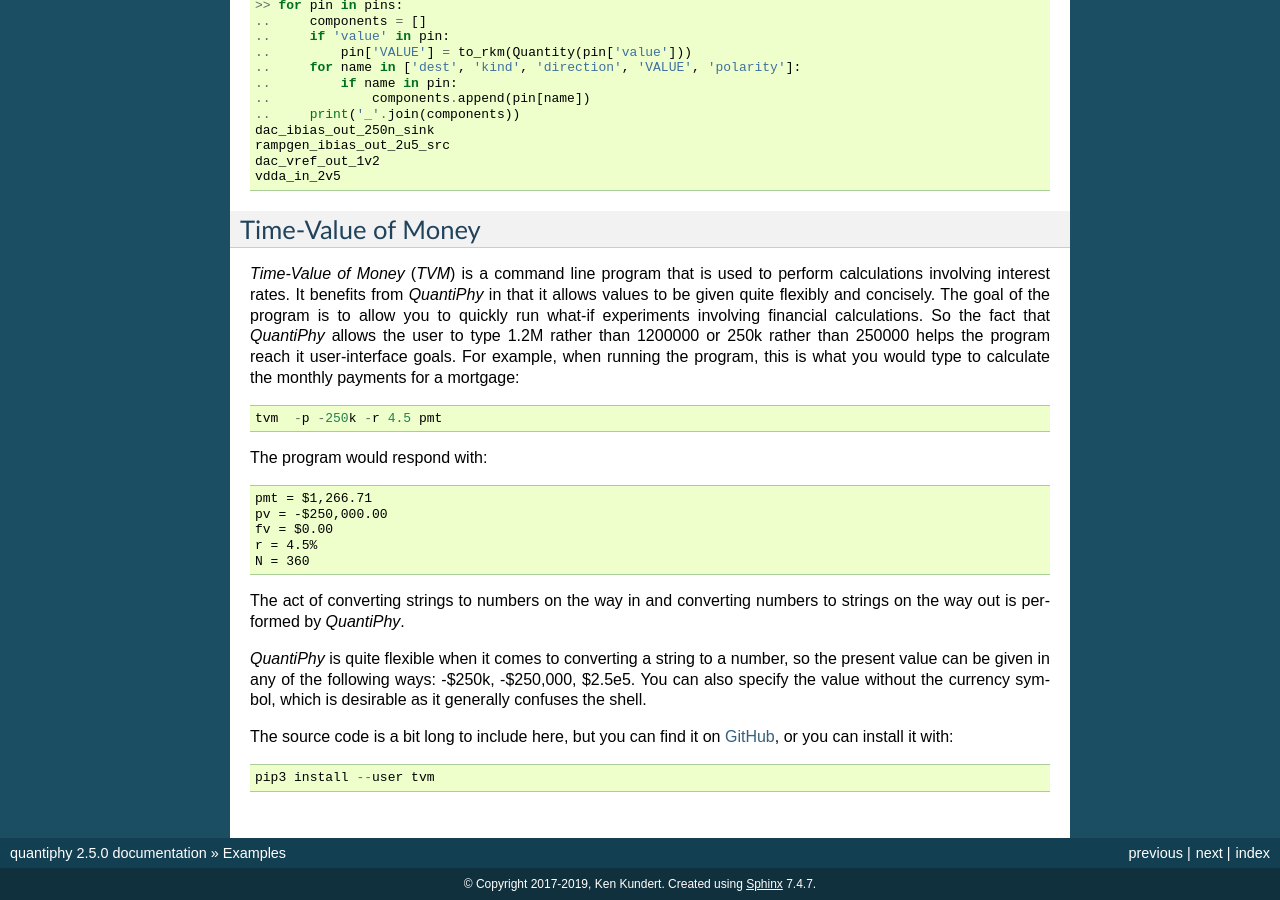
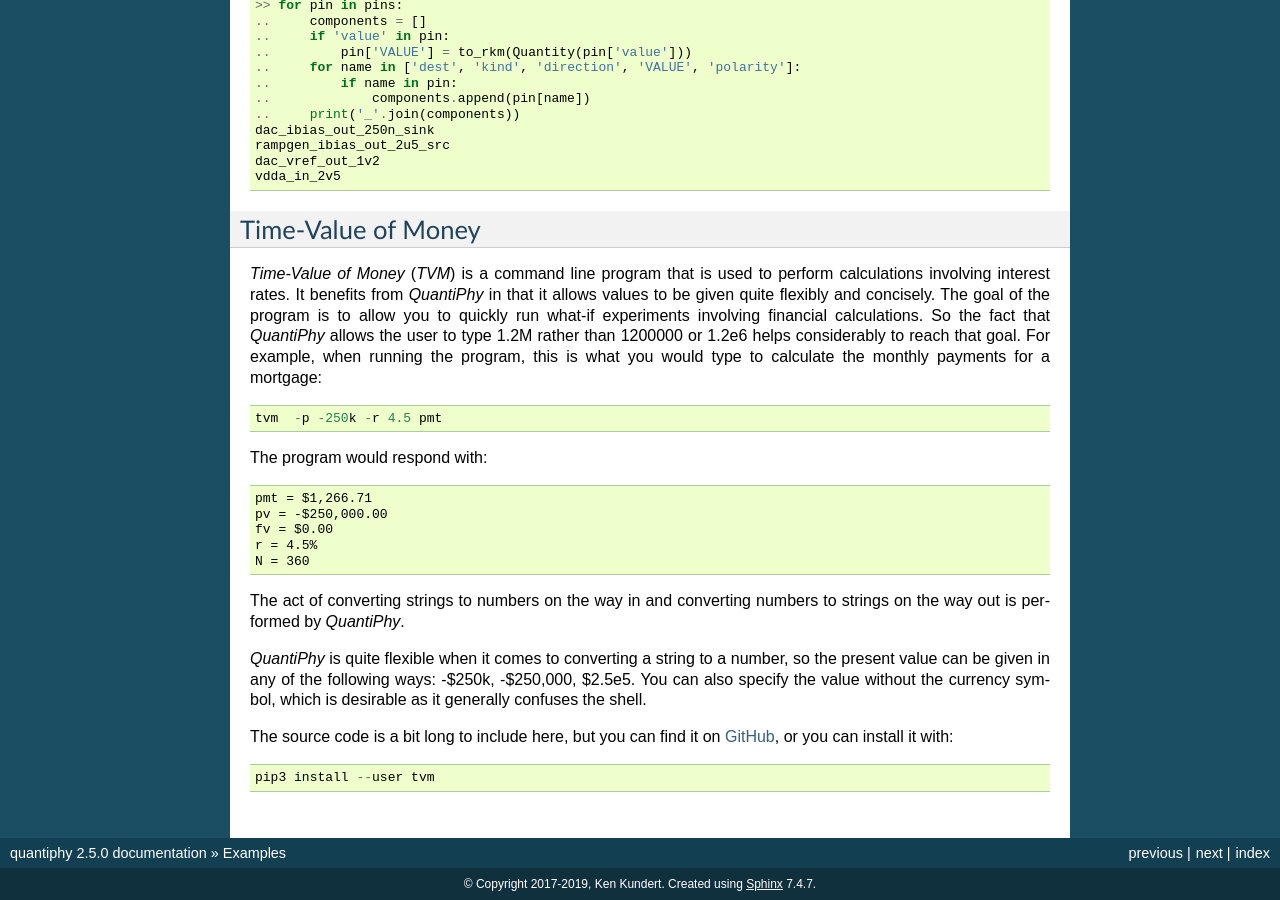
Before and after one commit to KenKundert/quantiphy, a Sphinx documentation site: the page built from doc/examples.rst, in a window 1280 px wide and 900 px high, scrolled down 15244 px. Built offline with Sphinx 7.4.7, drawn with Linux system fonts in a browser that asks for light colours.

Commit message:
Small tweak to documentation.

```diff
--- a/doc/examples.rst
+++ b/doc/examples.rst
@@ -1025,9 +1025,9 @@
 allows values to be given quite flexibly and concisely. The goal of the program
 is to allow you to quickly run what-if experiments involving financial
 calculations. So the fact that *QuantiPhy* allows the user to type 1.2M rather
-than 1200000 or 250k rather than 250000 helps the program reach it
-user-interface goals.  For example, when running the program, this is what you
-would type to calculate the monthly payments for a mortgage::
+than 1200000 or 1.2e6 helps considerably to reach that goal.  For example, when
+running the program, this is what you would type to calculate the monthly
+payments for a mortgage::
 
     tvm  -p -250k -r 4.5 pmt
 
```
